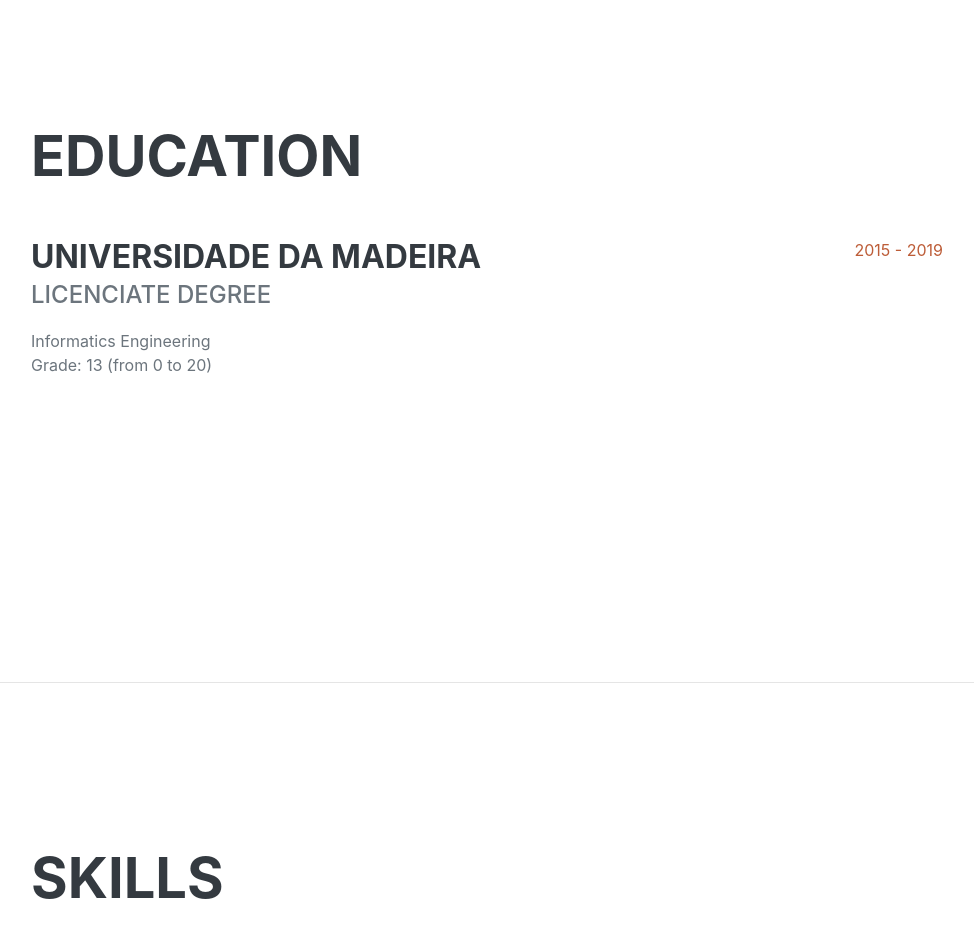
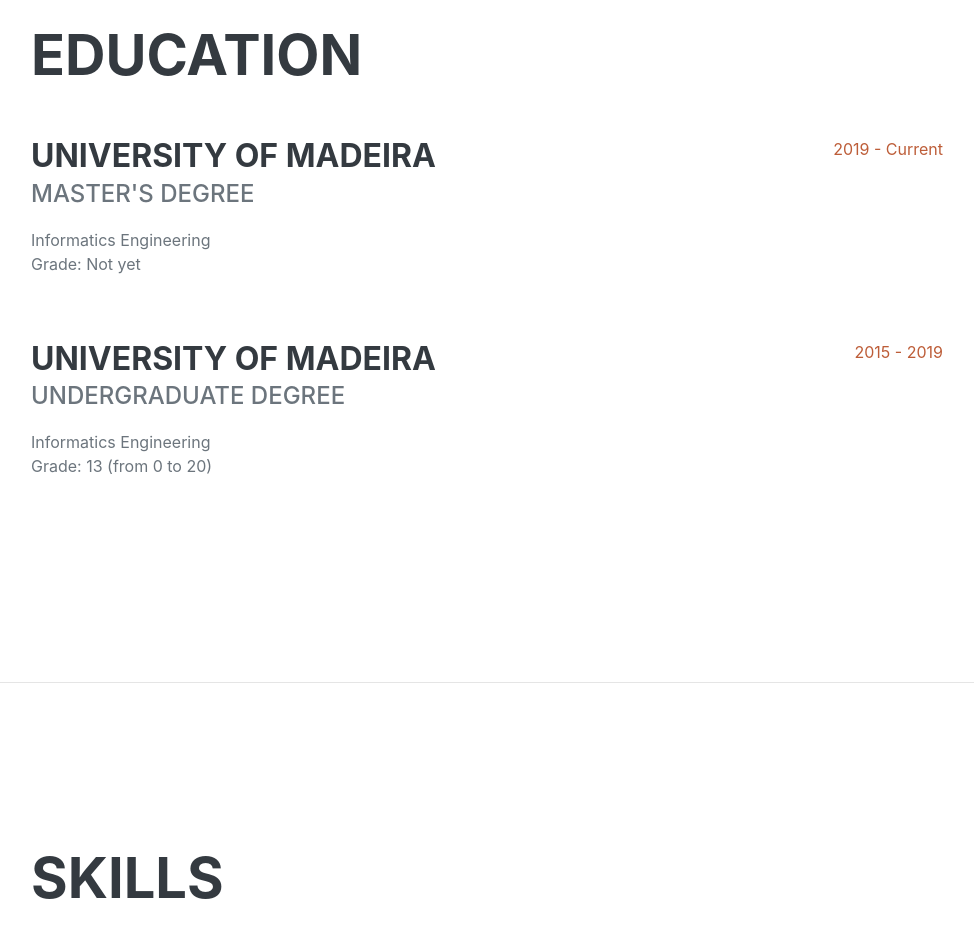
Before and after one commit to Zlynt/zlynt.github.io, a plain HTML site: page index.html in a window 1280 px wide. Shown: the part 1720-2657 px from the top of the page, without its empty margins (289-1263 px from the left). Drawn offline with Linux system fonts and the light colour scheme; a script that the page names is missing; a web font is replaced by a local one.

Commit message:
Update index.html

```diff
--- a/index.html
+++ b/index.html
@@ -102,8 +102,17 @@
                 <h2 class="mb-5">Education</h2>
                 <div class="d-flex flex-column flex-md-row justify-content-between mb-5">
                     <div class="flex-grow-1">
-                        <h3 class="mb-0">Universidade da Madeira</h3>
-                        <div class="subheading mb-3">Licenciate Degree</div>
+                        <h3 class="mb-0">University of Madeira</h3>
+                        <div class="subheading mb-3">Master's Degree</div>
+                        <div>Informatics Engineering</div>
+                        <p>Grade: Not yet</p>
+                    </div>
+                    <div class="flex-shrink-0"><span class="text-primary">2019 - Current</span></div>
+                </div>
+                <div class="d-flex flex-column flex-md-row justify-content-between mb-5">
+                    <div class="flex-grow-1">
+                        <h3 class="mb-0">University of Madeira</h3>
+                        <div class="subheading mb-3">Undergraduate Degree</div>
                         <div>Informatics Engineering</div>
                         <p>Grade: 13 (from 0 to 20)</p>
                     </div>
```
